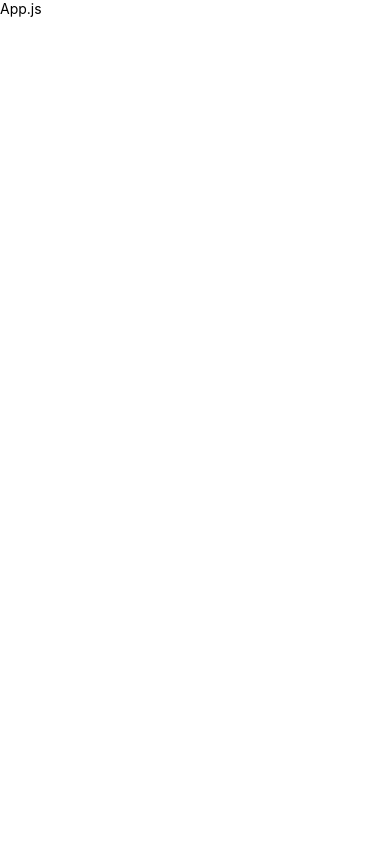
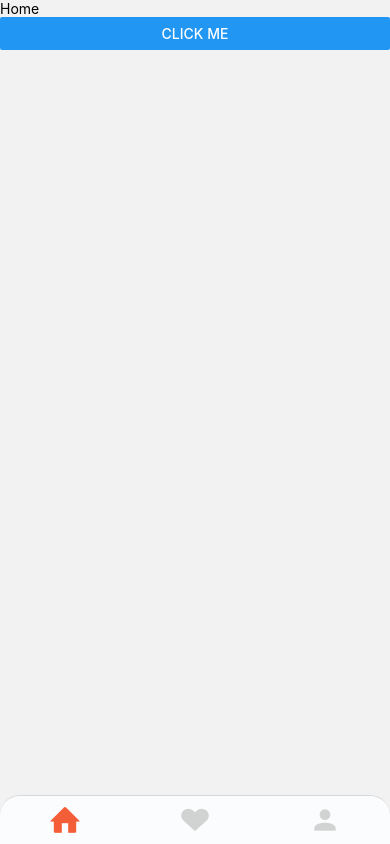
Before and after one commit to BerPGR/react-native-travel-app-ui, a React Native app: screen /Home in a window 390 px wide. Built offline with nearby package versions, Linux system fonts and the light colour scheme.

Commit message:
Added screens and Tab navigator style

```diff
--- a/App.js
+++ b/App.js
@@ -1,23 +1,68 @@
 import React from "react";
-import { View, Text } from 'react-native';
+import { View, Text, StyleSheet } from 'react-native';
 import Home from "./components/Home";
 import Details from "./components/Details";
 import Liked from "./components/Liked";
 import Profile from "./components/Profile";
 
-import { createStackNavigator } from '@react-navigation/stack'
+import { createNativeStackNavigator } from '@react-navigation/native-stack'
 import { createBottomTabNavigator } from "@react-navigation/bottom-tabs";
 import { NavigationContainer } from "@react-navigation/native";
 
-const Tab = createStackNavigator();
-const Stack = createBottomTabNavigator()
+import Entypo from 'react-native-vector-icons/Entypo'
+import MaterialCommunityIcons from 'react-native-vector-icons/MaterialCommunityIcons'
+import colors from "./assets/colors/colors";
+
+Entypo.loadFont();
+MaterialCommunityIcons.loadFont();
+
+const Tab = createBottomTabNavigator();
+const Stack = createNativeStackNavigator();
+
+const TabNavigator = () => {
+  return (
+    <Tab.Navigator
+      screenOptions={{
+        tabBarStyle: styles.tabBar,
+        tabBarActiveTintColor: colors.orange,
+        tabBarInactiveTintColor: colors.gray,
+        tabBarShowLabel: false,
+        headerShown: false
+      }}
+    >
+      <Tab.Screen name="Home" component={Home} options={{
+        tabBarIcon: ({color}) => <Entypo name="home" size={32} color={color}/>,
+      }}/>
+
+      <Tab.Screen name="Liked" component={Liked} options={{
+        tabBarIcon: ({color}) => <Entypo name="heart" size={32} color={color}/>,
+      }}/>
+
+      <Tab.Screen name="Profile" component={Profile} options={{
+        tabBarIcon: ({color}) => <MaterialCommunityIcons name="account" size={32} color={color}/>,
+      }}/>
+
+    </Tab.Navigator>
+  )
+}
 
 const App = () => {
   return (
-    <View>
-      <Text>App.js</Text>
-    </View>
+    <NavigationContainer>
+      <Stack.Navigator>
+        <Stack.Screen name="TabNavigator" component={TabNavigator} options={{headerShown: false}}/>
+        <Stack.Screen name="Details" component={Details} options={{headerShown: false}}/>
+      </Stack.Navigator>
+    </NavigationContainer>
   )
 }
 
+const styles = StyleSheet.create({
+  tabBar: {
+    backgroundColor: colors.white,
+    borderTopLeftRadius: 20,
+    borderTopRightRadius: 20
+  }
+})
+
 export default App;
--- a/components/Details.js
+++ b/components/Details.js
@@ -1,4 +1,5 @@
 import React from 'react'
+import { View, Text } from 'react-native';
 
 const Details = () => {
     return (
--- a/components/Home.js
+++ b/components/Home.js
@@ -1,9 +1,11 @@
 import React from 'react'
+import { View, Text, Button } from 'react-native';
 
-const Home = () => {
+const Home = ({navigation}) => {
     return (
         <View>
             <Text>Home</Text>
+            <Button onPress={() => navigation.navigate("Details")} title="Click Me"/>
         </View>
     )
 }
--- a/components/Liked.js
+++ b/components/Liked.js
@@ -1,4 +1,5 @@
-import React from 'react'
+import React from 'react';
+import { View, Text } from 'react-native';
 
 const Liked = () => {
     return (
--- a/components/Profile.js
+++ b/components/Profile.js
@@ -1,4 +1,5 @@
 import React from 'react'
+import { View, Text } from 'react-native';
 
 const Profile = () => {
     return (
```
Also changed, not shown: 1 other file (tests, documents, lock files or other folders).
